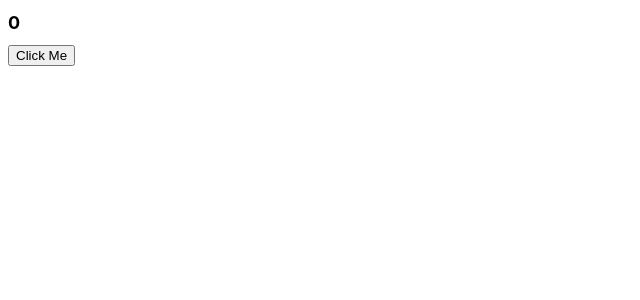
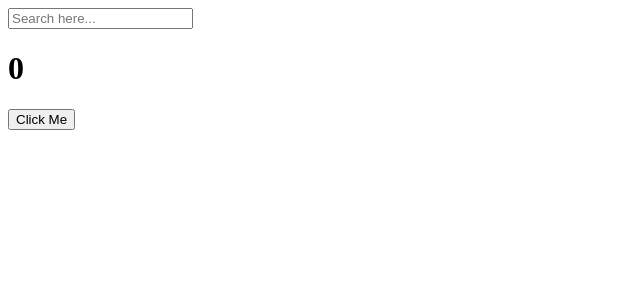
Before and after one commit to SHINHyeonHo/ReactForBeginners, a React (Create React App) app: page / in a window 1280 px wide. Shown: the top 300 px of the page, without its empty margins (0-640 px from the left). Built offline with nearby package versions, Linux system fonts and the light colour scheme.

Commit message:
#6.2 useEffect_Deps

```diff
--- a/src/App.js
+++ b/src/App.js
@@ -1,23 +1,33 @@
-import styles from "./App.module.css";
-import { useState, useEffect } from "react";
+import { useEffect, useState } from "react";
 
 function App() {
   const [value, setValue] = useState(0);
+  const [keyword, setKeyword] = useState("");
+
   const onClick = () => setValue((prev) => prev + 1);
-
-  console.log("i run all the time");
-
-  const iRunOnlyOnce = () => {
-    console.log("i run only once.");
-  };
+  const onChange = (event) => setKeyword(event.target.value);
 
   useEffect(() => {
-    console.log("CALL THE API....");
-  }, []);
+    console.log("I run only once.");
+  }, [keyword]);
+
+  useEffect(() => {
+    console.log("I run when 'keyword' changes.");
+  }, [keyword]);
+
+  useEffect(() => {
+    console.log("I run when 'counter' changes.");
+  }, [value]);
 
   return (
     <div>
-      <h1 className={styles.title}>{value}</h1>
+      <input
+        value={keyword}
+        onChange={onChange}
+        type="text"
+        placeholder={"Search here..."}
+      />
+      <h1>{value}</h1>
       <button onClick={onClick}>Click Me</button>
     </div>
   );
--- a/src/index.js
+++ b/src/index.js
@@ -4,7 +4,7 @@ import App from "./App";
 
 const root = ReactDOM.createRoot(document.getElementById("root"));
 root.render(
-  <React.StrictMode>
-    <App />
-  </React.StrictMode>
+  // <React.StrictMode>
+  <App />,
+  // </React.StrictMode>
 );
```
